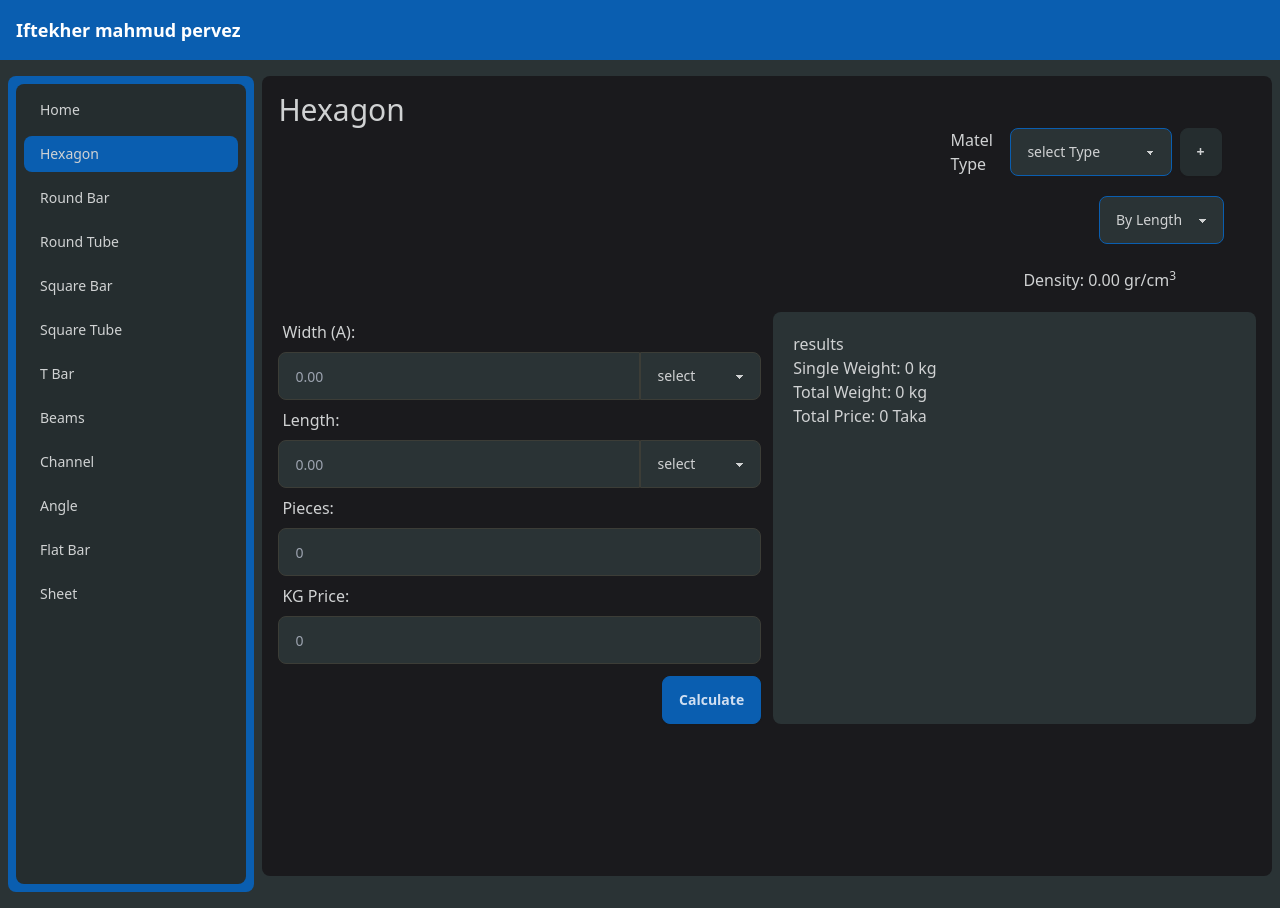
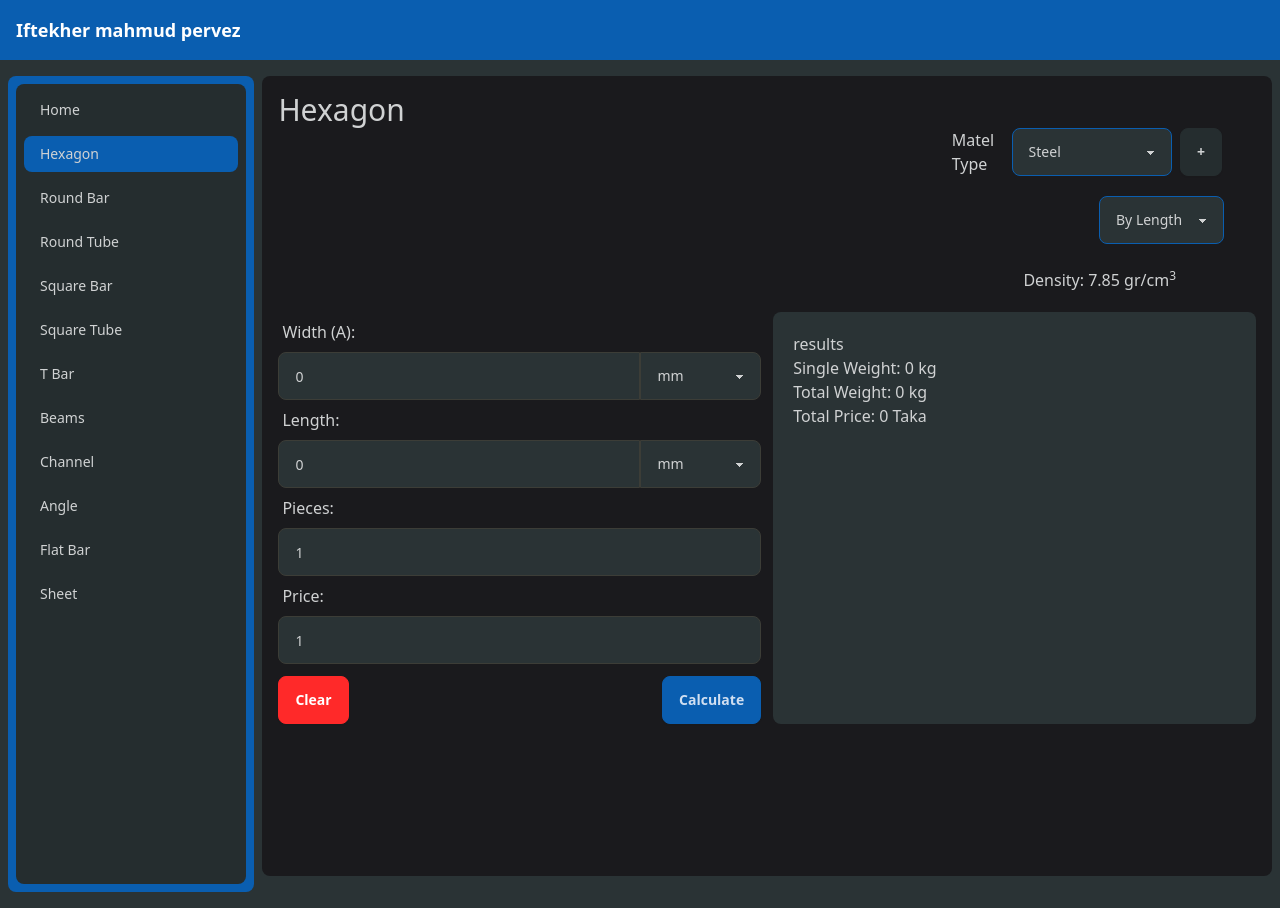
Before and after one commit to iftekher2108/matel-calculation-next, a Next.js app: page /hexagon in a window 1280 px wide. Built offline with nearby package versions, Linux system fonts and the light colour scheme.

Commit message:
result type complete

```diff
--- a/app/hexagon/page.jsx
+++ b/app/hexagon/page.jsx
@@ -4,7 +4,7 @@ import MetalType from "@/components/MetalType"
 import { memo, useState } from "react";
 function Hexagon() {
 
-    const [density, setDensity] = useState(0.00)
+    const [density, setDensity] = useState(7.85)
 
     const handleData = (data) => {
         setDensity(data);
@@ -21,7 +21,7 @@ function Hexagon() {
 
     // length
     const [length, setLength] = useState(0)
-    const [lengthType, setLengthType] = useState()
+    const [lengthType, setLengthType] = useState('mm')
 
     // weight
     const [weight, setWeight] = useState(0)
@@ -32,19 +32,35 @@ function Hexagon() {
     const [kgPrice, setKgPrice] = useState(1); // default price per kg
 
 
+    const resetField = () => {
+        setWidth(0)
+        setWidthType('mm')
+        setLength(0)
+        setLengthType('mm')
+        setPieces(1)
+        setWeight(1)
+        setKgPrice(1)
+
+    }
+
+
     // result
     const [weightInKg, setWeightInKg] = useState(0.00)
     const [totalWeight, setTotalWeight] = useState(0.00)
     const [totalInPrice, setTotalInPrice] = useState(0.00)
+    const [resultInLength, setResultInLength] = useState(0.00)
+    const [totalLength,setTotalLength] = useState(0.00)
+
 
     const calculateResults = () => {
 
-        if (!width || !length || !pieces || !kgPrice || pieces <= 0 || kgPrice <= 0) {
-            setWeightInKg(0.00);
-            setTotalWeight(0.00);
-            setTotalInPrice(0.00);
-            return;
-        }
+        // if (!width || !length || !pieces || !kgPrice || pieces <= 0 || kgPrice <= 0) {
+        //     setWeightInKg(0.00);
+        //     setTotalWeight(0.00);
+        //     setTotalInPrice(0.00);
+        //     return;
+        // }
+
 
         // Convert width and length based on their types
         const widthInCm =
@@ -60,27 +76,45 @@ function Hexagon() {
                         lengthType === 'ft' ? length * 30.48 : 0;
 
 
-        // If conversion results in 0, reset results
-        if (!widthInCm || !lengthInCm) {
-            setWeightInKg(0.00);
-            setTotalWeight(0.00);
-            setTotalInPrice(0.00);
-            return;
-        }
+        // Calculate area, volume, and results
+        const area = (resultType === 'length') ? widthInCm * lengthInCm // Area in cm²
+            : (resultType === 'weight') ? 0 : '';
 
-        // Calculate area, volume, and results
-        const area = widthInCm * lengthInCm; // Area in cm²
+
+
+        if (width > 0 && pieces > 0 && kgPrice > 0) {
+
+            if (resultType === 'length' && length > 0) {
                 const volume = area * density; // Volume in grams
-        const weightKg = (volume / 1000) * pieces; // Weight in kg
+                const weightKg = (volume / 1000); // Weight in kg
+                const totalWeight = weightKg * pieces // total weight
                 const totalPrice = weightKg * kgPrice; // Total price
 
                 setWeightInKg(weightKg.toFixed(2));
-        setTotalWeight((weightKg * pieces).toFixed(2)); // Total weight equals weight * pieces
+                setTotalWeight(totalWeight.toFixed(2)); // Total weight equals weight * pieces
                 setTotalInPrice(totalPrice.toFixed(2));
+            }
+            else if (resultType === 'weight' && weight > 0) {
+
+                const widthInMeters = width / 100; // Convert cm to meters
+                const weightInGrams = weight * 1000; // Convert kg to grams
+                const calculatedLength = weightInGrams / (density * widthInMeters); //length in meters
+                const totalCalculatedLength = calculatedLength * pieces; // total length in meters
+                const calculatedPrice = totalCalculatedLength * kgPrice; // total price in per meters
+                setResultInLength(calculatedLength)
+                setTotalLength(totalCalculatedLength)
+                setTotalInPrice(calculatedPrice)
 
             }
+            else {
+                alert('Please enter valid type value')
+            }
+        }
+        else {
+            alert('Please enter valid value')
+        }
 
-
+    }
 
 
     return (
@@ -105,7 +139,7 @@ function Hexagon() {
             </div>
 
             <div className="flex justify-end p-5 px-20">
-                <p>Density: {(density == '' || density == null) ? '0.00' : density} gr/cm<sup>3</sup></p>
+                <p>Density: {density} gr/cm<sup>3</sup></p>
             </div>
 
             <div className="lg:grid grid-cols-2 gap-3">
@@ -121,7 +155,7 @@ function Hexagon() {
                                 Width (A):
                             </label>
                             <div className="grid grid-cols-8">
-                                <input onChange={(e) => setWidth(parseFloat(e.target.value) || 0)} type='number' required id='width'
+                                <input onChange={(e) => setWidth(parseFloat(e.target.value) || 0)} value={width} type='number' required id='width'
                                     className="input col-span-6 input-primary border-accent focus:ring-0 focus:outline-none rounded-s-lg rounded-none input-md"
                                     placeholder='0.00' />
 
@@ -130,7 +164,6 @@ function Hexagon() {
                                  border-accent focus:ring-0 focus:outline-none select-md rounded-none" required
                                     onChange={(e) => setWidthType(e.target.value)}
                                 >
-                                    <option>select</option>
                                     <option value="mm">mm</option>
                                     <option value="cm">cm</option>
                                     <option value="in">in</option>
@@ -146,7 +179,7 @@ function Hexagon() {
                                     Weight:
                                 </label>
                                 <div className="grid grid-cols-8">
-                                    <input onChange={(e) => setWeight(parseFloat(e.target.value) || 0)} type='number' id='weight'
+                                    <input onChange={(e) => setWeight(parseFloat(e.target.value) || 0)} value={weight} type='number' id='weight'
                                         className="input col-span-6 input-primary border-accent focus:ring-0 focus:outline-none rounded-s-lg rounded-none input-md"
                                         placeholder='0.00' required />
                                     <span className="border border-1 col-span-2 border-accent focus:border-primary p-3 bg-base-100 rounded-e-lg focus:border-1">
@@ -154,7 +187,7 @@ function Hexagon() {
                                     </span>
                                     {/* <select onChange={(e) => setWeightType(e.target.value)}
                                     className="select rounded-e-lg col-span-2 select-primary border-accent focus:ring-0 focus:outline-none select-md rounded-none">
-                                        <option>select</option>
+
                                         <option value="">mm</option>
                                         <option value="">cm</option>
                                         <option value="">in</option>
@@ -172,11 +205,10 @@ function Hexagon() {
                                     Length:
                                 </label>
                                 <div className="grid grid-cols-8">
-                                    <input onChange={(e) => setLength(parseFloat(e.target.value) || 0)} required type='number' id='length' className="input col-span-6 input-primary border-accent focus:ring-0 focus:outline-none rounded-s-lg rounded-none input-md"
+                                    <input onChange={(e) => setLength(parseFloat(e.target.value) || 0)} value={length} required type='number' id='length' className="input col-span-6 input-primary border-accent focus:ring-0 focus:outline-none rounded-s-lg rounded-none input-md"
                                         placeholder='0.00' />
                                     <select onChange={(e) => setLengthType(e.target.value)}
                                         className="select rounded-e-lg col-span-2 select-primary border-accent focus:ring-0 focus:outline-none select-md rounded-none" required >
-                                        <option>select</option>
                                         <option value="mm">mm</option>
                                         <option value="cm">cm</option>
                                         <option value="in">in</option>
@@ -191,20 +223,18 @@ function Hexagon() {
                             <label htmlFor='pieces' className="label">
                                 Pieces:
                             </label>
-                            <input onChange={(e) => setPieces(parseInt(e.target.value) || 0)} required type='number' id='pieces' className="input input-primary border-accent focus:ring-0 focus:outline-none input-md"
+                            <input onChange={(e) => setPieces(parseInt(e.target.value) || 0)} value={pieces} required type='number' id='pieces' className="input input-primary border-accent focus:ring-0 focus:outline-none input-md"
                                 placeholder='0' />
                         </div>
 
-                        {resultType === 'length' &&
+
                             <div className="form-control">
                                 <label htmlFor='prices' className="label">
-                                    KG Price:
+                                    Price:
                                 </label>
-                                <input onChange={(e) => setKgPrice(parseFloat(e.target.value) || 0)} required type='number' id='price' className="input input-primary border-accent focus:ring-0 focus:outline-none input-md"
+                                <input onChange={(e) => setKgPrice(parseFloat(e.target.value) || 0)} value={kgPrice} required type='number' id='price' className="input input-primary border-accent focus:ring-0 focus:outline-none input-md"
                                     placeholder='0' />
                             </div>
-                        }
-
 
                     </div>
 
@@ -216,7 +246,8 @@ function Hexagon() {
                         <input type="text" className="input input-primary input-md" placeholder="" />
                     </div> */}
 
-                    <div className="flex lg:justify-end justify-center mt-3">
+                    <div className="flex lg:justify-between justify-center mt-3">
+                        <button onClick={() => resetField()} className="btn btn-error text-white">Clear</button>
                         <button onClick={() => calculateResults()} className="btn btn-primary">Calculate</button>
                     </div>
 
@@ -224,8 +255,19 @@ function Hexagon() {
 
                 <div className="p-5 bg-base-100 rounded-lg">
                     results
+                    {resultType === 'length' &&
+                        <>
                             <p>Single Weight: {weightInKg} kg</p>
                             <p>Total Weight: {totalWeight} kg</p>
+                        </>
+                    }
+
+                    {resultType === 'weight' &&
+                    <>
+                    <p>Single Length: {resultInLength} Meters</p>
+                    <p>Total Length: {totalLength} kg</p>
+                    </>
+                    }
                     <p>Total Price: {totalInPrice} Taka</p>
                 </div>
 
--- a/app/round-bar/page.jsx
+++ b/app/round-bar/page.jsx
@@ -1,6 +1,7 @@
 // import Fallback from "@/components/fallback"
 
 function roundBar() {
+
     return(
         <div>
             round bar
--- a/components/Fallback.jsx
+++ b/components/Fallback.jsx
@@ -49,8 +49,6 @@ function Fallback() {
 
                     </div>
 
-
-
                     <div className="flex lg:justify-end justify-center mt-3">
                     </div>
 
--- a/components/MetalType.jsx
+++ b/components/MetalType.jsx
@@ -76,7 +76,6 @@ function MetalType({ density}) {
                     <div className="flex ">
                         <span className="me-2">Matel Type</span>
                         <select onChange={(e) => density(e.target.value)} className="select select-primary select-bordered focus:ring-0 focus:outline-none w-full max-w-xs">
-                            <option value="">select Type</option>
                             {(!data) ? <option>No data</option> : data.map((data) => (
                                 <option key={data.id} value={data.density} >{data.name}</option>
                             ))}
```
Also changed, not shown: app/layout.jsx (+5 -6 lines). Lines whose indentation alone changed are shown as unchanged.
